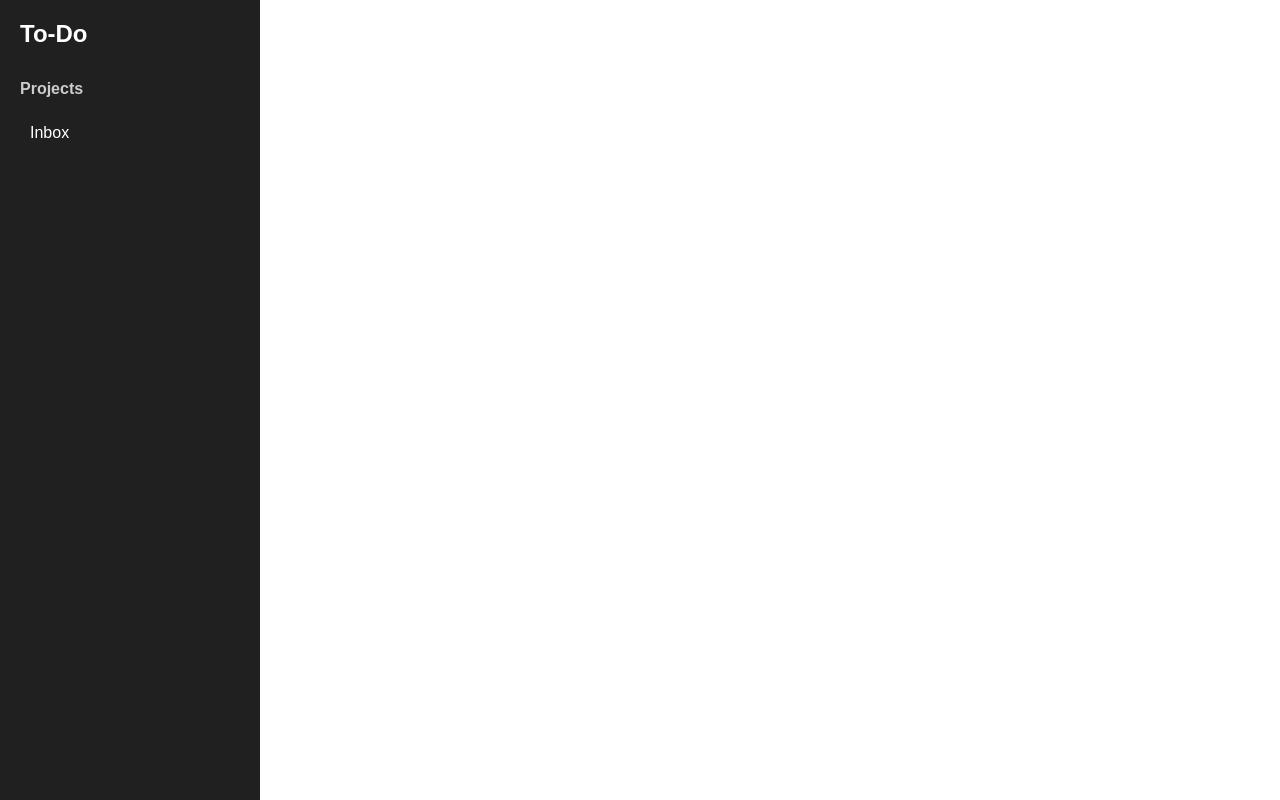
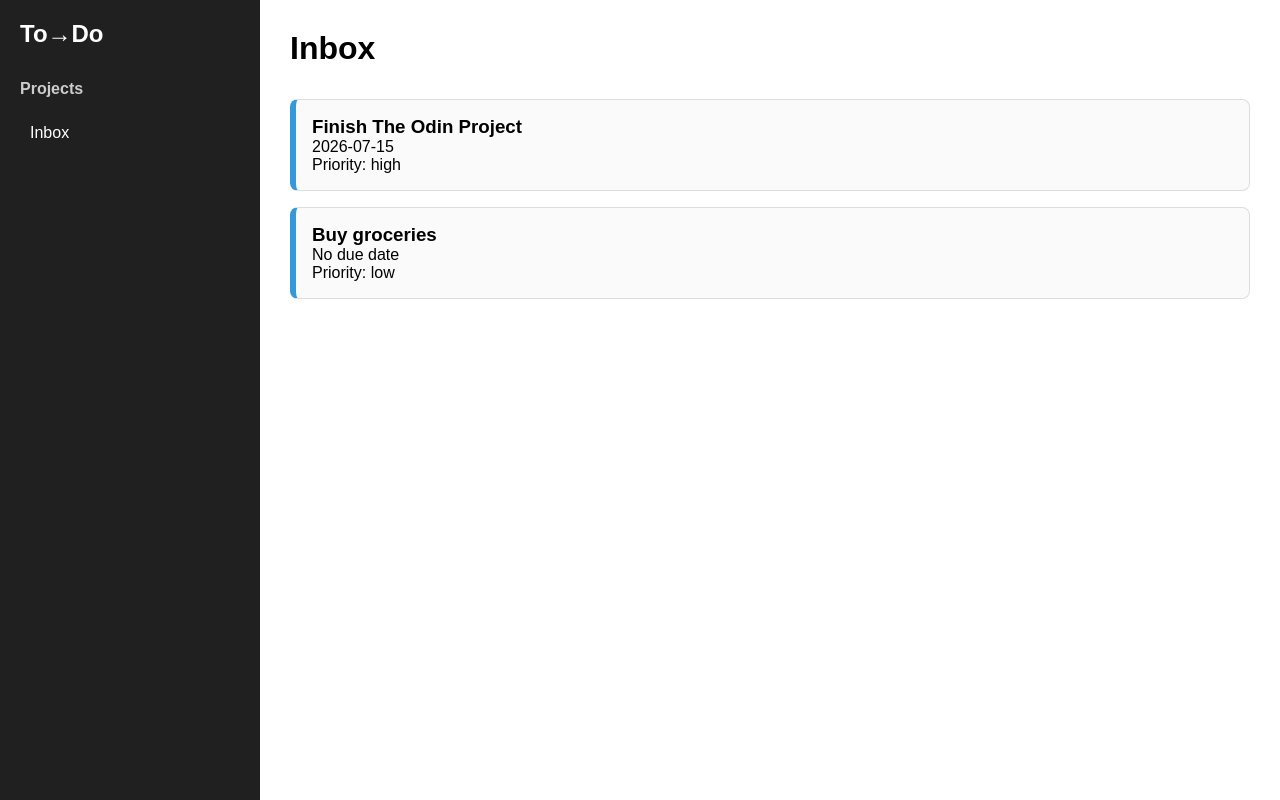
Before and after one commit to Ssekyene/To-Do, a website built with webpack: page src/template.html in a window 1280 px wide. Built offline with nearby package versions, Linux system fonts and the light colour scheme.

Commit message:
feat: view project

```diff
--- a/src/index.js
+++ b/src/index.js
@@ -4,6 +4,8 @@ import projectManager from "./modules/managers/projectManager.js";
 
 // Create the default project when the app starts
 projectManager.addProject("Inbox");
+
+projectManager.setActiveProject("Inbox");
 
 projectManager.addTodo("Inbox", {
   title: "Finish The Odin Project",
--- a/src/modules/managers/projectManager.js
+++ b/src/modules/managers/projectManager.js
@@ -2,6 +2,15 @@ import createProject from "../factories/project.js";
 import createTodo from "../factories/todo.js";
 
 const projects = [];
+let activeProject = null;
+
+function setActiveProject(projectName) {
+  activeProject = getProject(projectName);
+}
+
+function getActiveProject() {
+  return activeProject;
+}
 
 function addProject(name) {
   const project = createProject(name);
@@ -36,4 +45,6 @@ export default {
   getProjects,
   getProject,
   addTodo,
+  setActiveProject,
+  getActiveProject,
 };
--- a/src/modules/ui/render.js
+++ b/src/modules/ui/render.js
@@ -1,4 +1,9 @@
 import renderSidebar from "./sidebar.js";
+import renderTodoList from "./todoList.js";
+
 export default function renderApp() {
-    renderSidebar();
+  const main = document.querySelector("#main-content");
+
+  renderSidebar();
+  renderTodoList(main);
 }
--- a/src/modules/ui/sidebar.js
+++ b/src/modules/ui/sidebar.js
@@ -6,7 +6,7 @@ export default function renderSidebar() {
     sidebar.replaceChildren();
 
     const title = document.createElement("h1");
-    title.textContent = "To-Do";
+    title.textContent = "To→Do";
     sidebar.appendChild(title);
 
     // render projects
--- a/src/modules/ui/todoList.js
+++ b/src/modules/ui/todoList.js
@@ -0,0 +1,28 @@
+import projectManager from "../managers/projectManager.js";
+
+export default function renderTodoList(main) {
+  main.replaceChildren();
+
+  const project = projectManager.getActiveProject();
+
+  const heading = document.createElement("h1");
+  heading.textContent = project.name;
+
+  main.appendChild(heading);
+
+  const todos = project.getTodos();
+
+  todos.forEach((todo) => {
+    const card = document.createElement("div");
+
+    card.classList.add("todo-card");
+
+    card.innerHTML = `
+      <h3>${todo.title}</h3>
+      <p>${todo.dueDate || "No due date"}</p>
+      <p>Priority: ${todo.priority}</p>
+    `;
+
+    main.appendChild(card);
+  });
+}
--- a/src/styles.css
+++ b/src/styles.css
@@ -46,3 +46,16 @@ body {
 #sidebar li:hover {
   background: #303030;
 }
+
+#main-content h1 {
+  margin-bottom: 2rem;
+}
+
+.todo-card {
+  border: 1px solid #ddd;
+  border-left: 6px solid #3498db;
+  padding: 16px;
+  margin-bottom: 16px;
+  border-radius: 8px;
+  background: #fafafa;
+}
```
